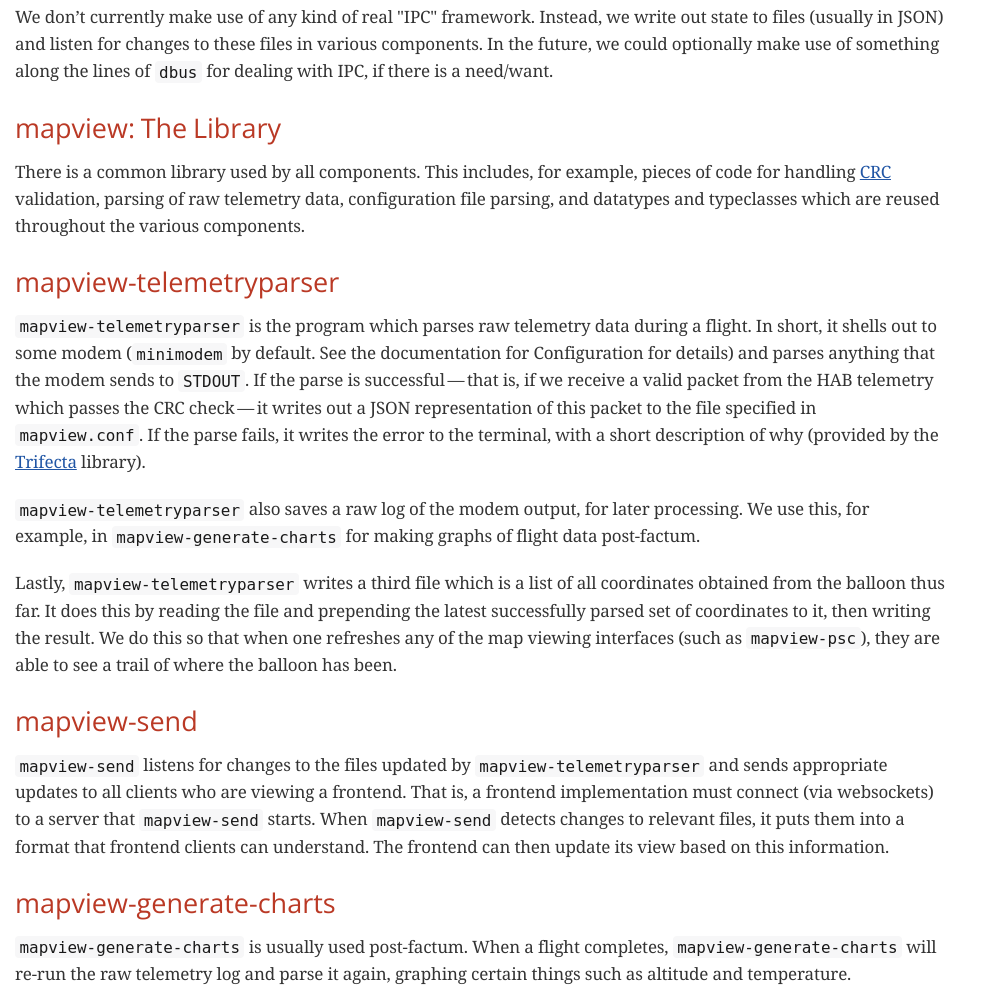
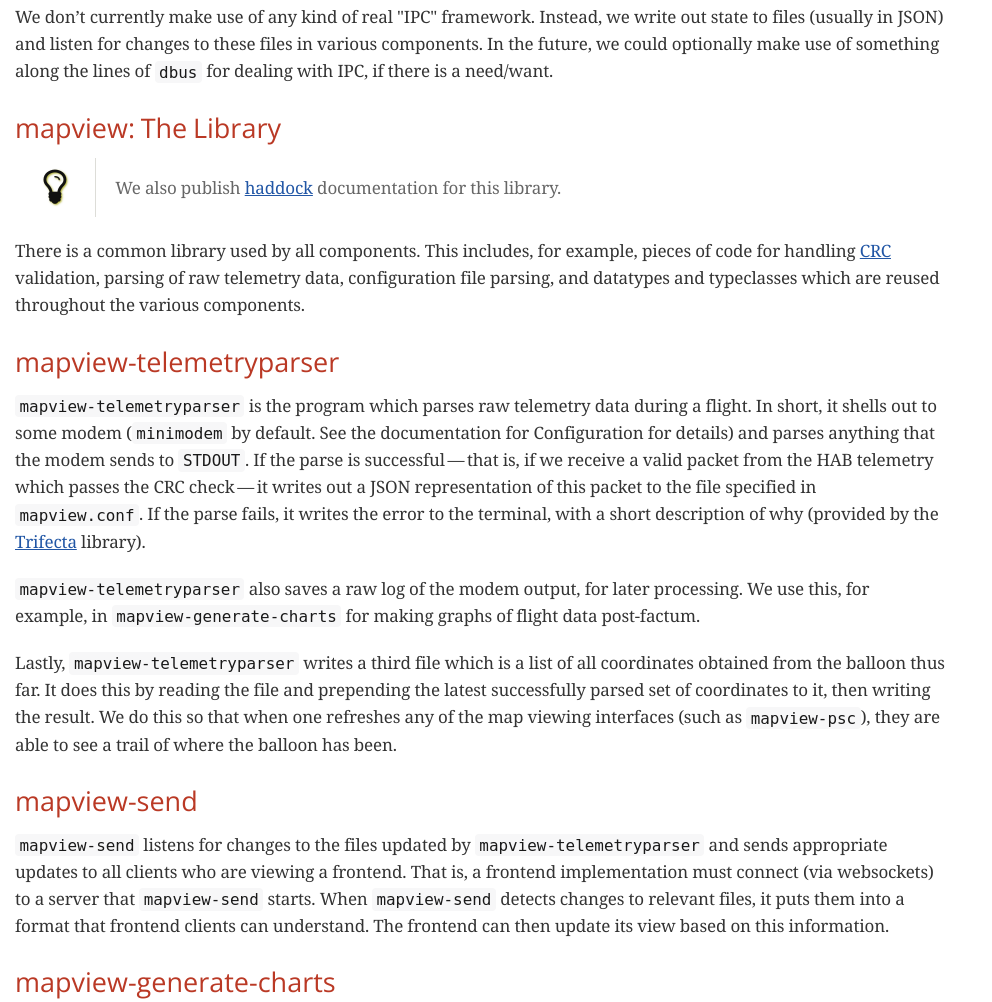
Before and after one commit to noexc/mapview, a plain HTML site: page Introduction.html in a window 1280 px wide. Shown: the part 836-1838 px from the top of the page, without its empty margins (0-992 px from the left). Drawn offline with nearby package versions, Linux system fonts and the light colour scheme; a web font is replaced by a local one.

Commit message:
Manual docs deploy.

```diff
--- a/Introduction.html
+++ b/Introduction.html
@@ -486,6 +486,19 @@ along the lines of <code>dbus</code> for dealing with IPC, if there is a need/wa
 </div>
 <div class="sect2">
 <h3 id="_mapview_the_library">mapview: The Library</h3>
+<div class="admonitionblock tip">
+<table>
+<tr>
+<td class="icon">
+<i class="fa icon-tip" title="Tip"></i>
+</td>
+<td class="content">
+We also publish <a href="/mapview/haddock">haddock</a> documentation for this
+library.
+</td>
+</tr>
+</table>
+</div>
 <div class="paragraph">
 <p>There is a common library used by all components. This includes, for example,
 pieces of code for handling
@@ -586,7 +599,7 @@ discuss issues unless we know that you are having them!</p>
 </div>
 <div id="footer">
 <div id="footer-text">
-Last updated 2015-02-06 04:29:20 EST
+Last updated 2015-02-06 04:33:49 EST
 </div>
 </div>
 </body>
```
Also changed, not shown: index.html (+14 -1 lines).
